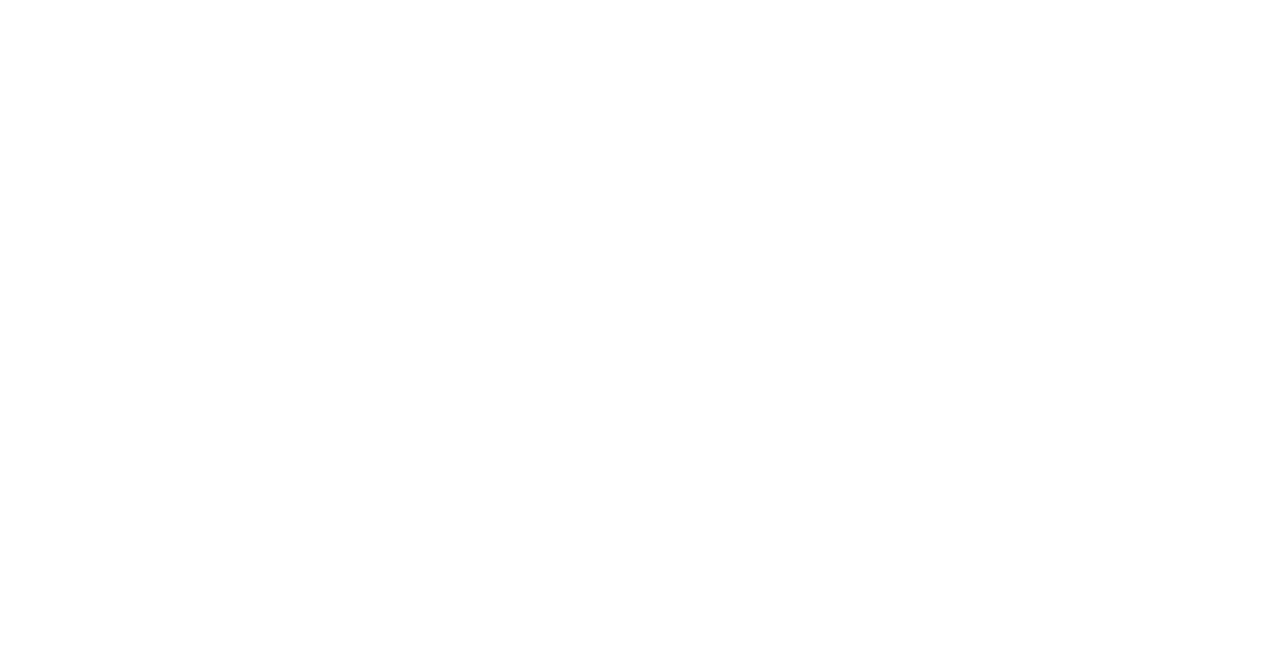
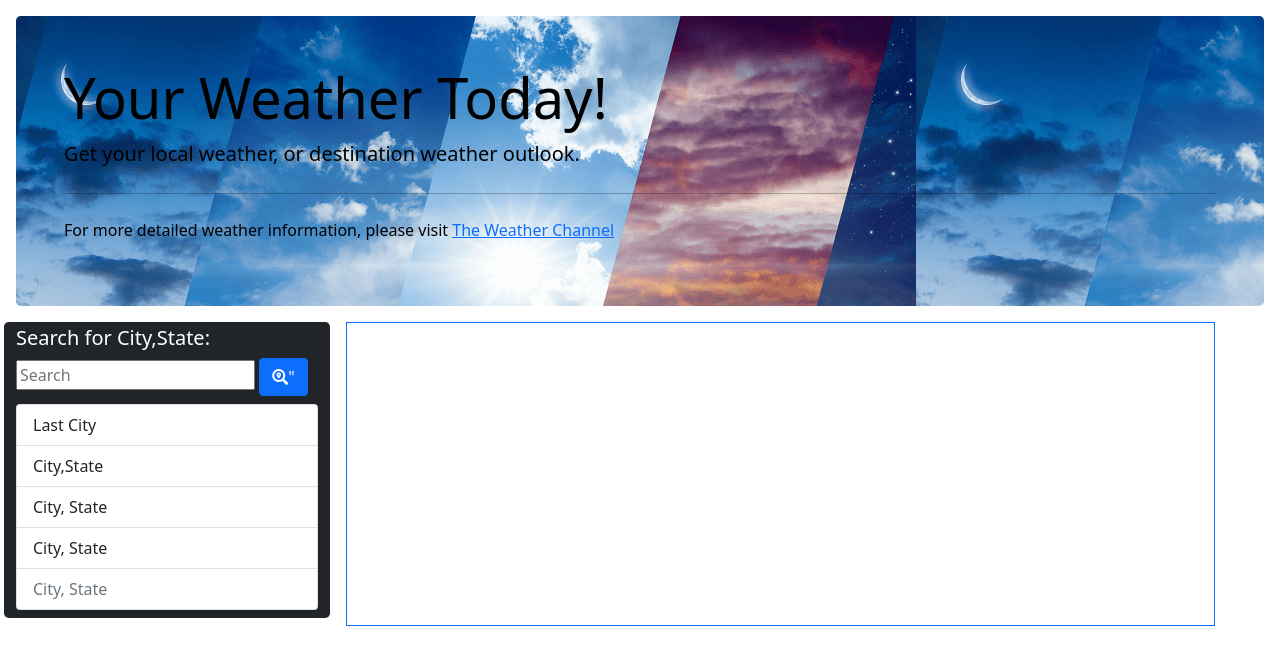
Before and after one commit to Chris-Franklin-1701/Weather-Dashboard, a plain HTML site: page index.html in a window 1280 px wide. Drawn offline with nearby package versions, Linux system fonts and the light colour scheme.

Commit message:
added basic layout in html, styling with bootstrap

```diff
--- a/index.html
+++ b/index.html
@@ -8,9 +8,38 @@
     <link href="https://cdn.jsdelivr.net/npm/bootstrap@5.1.2/dist/css/bootstrap.min.css" rel="stylesheet" integrity="sha384-uWxY/CJNBR+1zjPWmfnSnVxwRheevXITnMqoEIeG1LJrdI0GlVs/9cVSyPYXdcSF" crossorigin="anonymous">
     <link rel="stylesheet" href="https://use.fontawesome.com/releases/v5.8.1/css/all.css"   integrity="sha384-50oBUHEmvpQ+1lW4y57PTFmhCaXp0ML5d60M1M7uH2+nqUivzIebhndOJK28anvf" crossorigin="anonymous"/>
     <link rel="sytlesheet" href="./assets/css/style.css"/>
-    <title>Document</title>
+    <title>Your Weather Dashboard</title>
 </head>
 <body>
+    <div class="headliner bg-image text-black p-5 rounded-3 m-3" style="background-image: url(./assets/images/weather.png);">
+        <h1 class="display-4">Your Weather Today!</h1>
+        <p class="lead">Get your local weather, or destination weather outlook.</p>
+        <hr class="my-4">
+        <p class="headliner-message">For more detailed weather information, please visit <a href="https://weather.com">The Weather Channel</a></p>
+    </div>
+    <div class="fluid-container">
+        <div class="row d-flex flex-nowrap">
+            <section class="col-lg-3 mx-3 mb-2 pb-2 bg-dark rounded-3 text-white">
+                <h5 class="mt-1">Search for City,State:</h5>
+                <div class="form-inline form-group">
+                    <input type="text" placeholder="Search" id="search-value"/>
+                    <button class="btn search-btn btn-primary" id="search-btn"><i class="fas fa-search-location"></i>"</button>
+                </div>
+                <div class="list-group pt-2">
+                    <button type="button" class="list-group-item list-group-item-action">Last City</button>
+                    <button type="button" class="list-group-item list-group-item-action">City,State</button>
+                    <button type="button" class="list-group-item list-group-item-action">City, State</button>
+                    <button type="button" class="list-group-item list-group-item-action">City, State</button>
+                    <button type="button" class="list-group-item list-group-item-action" disabled>City, State</button>
+                </div>
+            </section>
+            <div class="col-lg-8 border border-primary">
+                <div id="current" class="mt3"></div>
+                <div id="forcast" class="card-deck mt-3"></div>
+            </div>
+            </div>
+        </div>
+    </div>
     <script src="./assets/js/script.js"></script>
 </body>
 </html>
```
Also changed, not shown: assets/images/weather.png (added).
